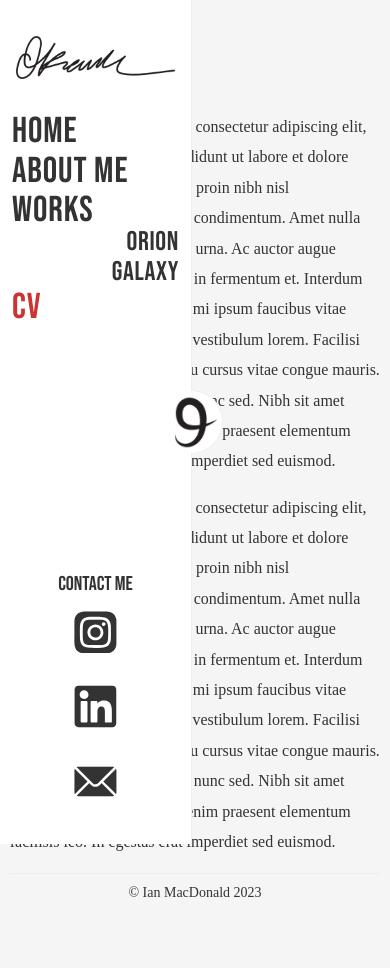
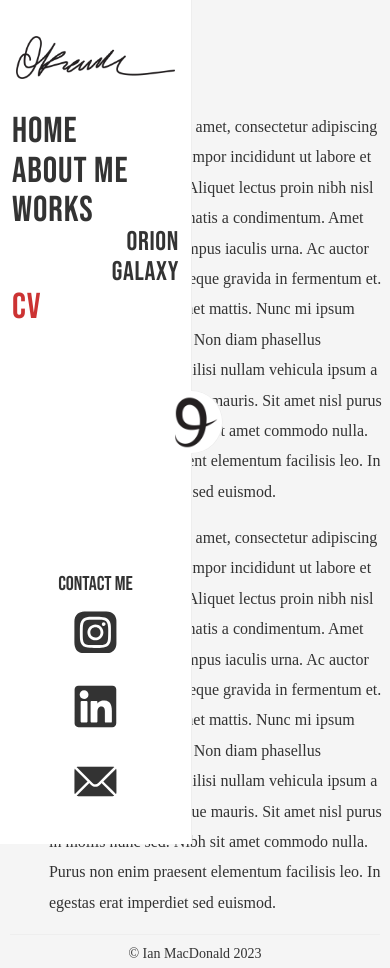
Before and after one commit to immacdonald/photo-portfolio, a React (Create React App) app: page /cv in a window 390 px wide. Before the commit the page ends 907 px from the top, so only its background shows below. Built offline with nearby package versions, Linux system fonts and the light colour scheme; a web font is replaced by a local one.

Commit message:
Fixed dark mode for UI images

```diff
--- a/src/components/Page.module.scss
+++ b/src/components/Page.module.scss
@@ -9,8 +9,8 @@
 
 	@media (max-width: 768px) {
 		transition: none;
-		width: 100%;
-		margin-left: 0px;
+		width: calc(100% - #{s.$sidebarToggle}/2);
+		margin-left: calc(#{s.$sidebarToggle}/2 + 8px);
 	}
 }
 
--- a/src/components/Sidebar.module.scss
+++ b/src/components/Sidebar.module.scss
@@ -83,6 +83,7 @@ $borderWidth: 1px;
 		left: 10px;
 		width: calc(#{s.$sidebarToggle} - 10px);
 		z-index: 950;
+		filter: invert(var(--v-invert));
 	}
 
 
@@ -107,6 +108,7 @@ $borderWidth: 1px;
 
 	img {
 		width: 100%;
+		filter: invert(var(--v-invert));
 	}
 }
 
--- a/src/styles/_color.scss
+++ b/src/styles/_color.scss
@@ -8,6 +8,7 @@
 	--c-background-primary: #F5F5F5;
 	--c-background-secondary: #fff;
 	--c-disabled-color: #cfd1d6;
+	--v-invert: 0;
 }
 
 :root[data-mode="dark"] {
@@ -20,4 +21,5 @@
 	--c-background-primary: #1c1c1c;
 	--c-background-secondary: #000;
 	--c-disabled-color: #302e29;
+	--v-invert: 1;
 }
```
